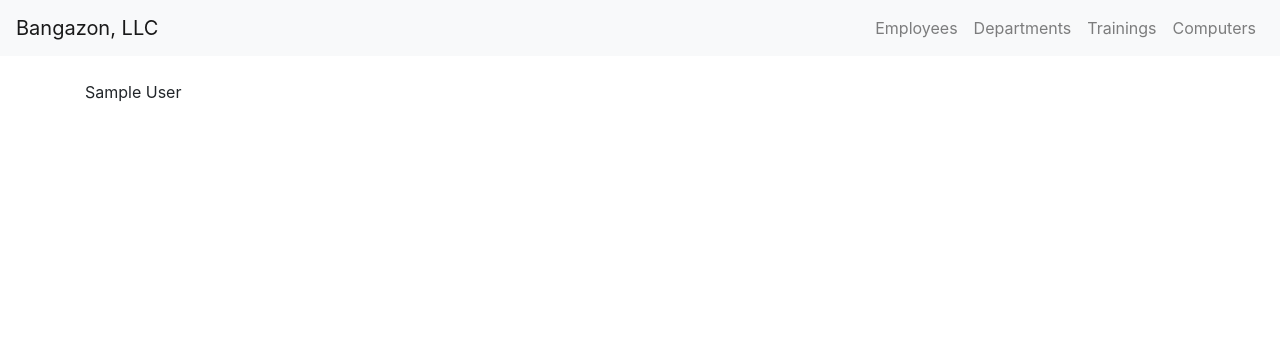
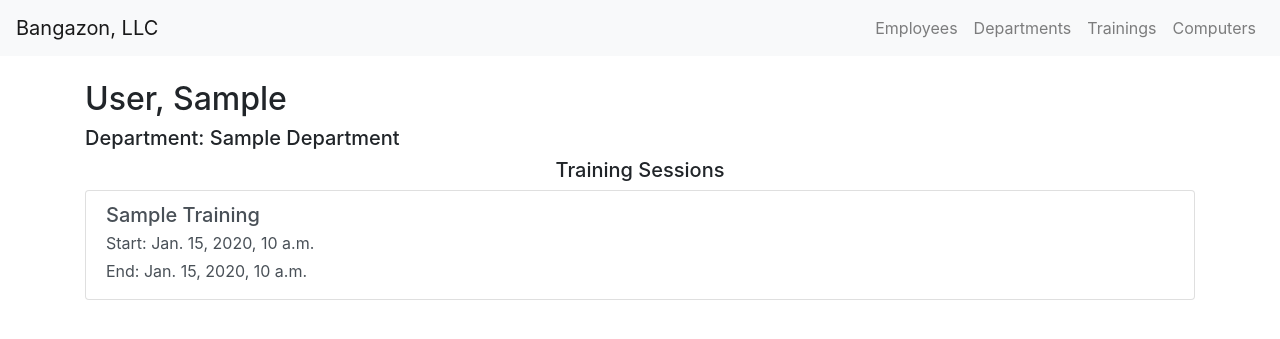
Before and after one commit to raving-remoras/bangazon-workflow, a Django app: page /bangazon/employees/1/ in a window 1280 px wide. Shown: the top 339 px of the page. Run offline with Django 3.2, Linux system fonts and the light colour scheme; tables that the repository leaves empty hold one stand-in row (values such as "Sample post"); some libraries are stand-ins or nearby versions.

Commit message:
added employee training progs to detail page

```diff
--- a/agileHR/templates/agileHR/employee_detail.html
+++ b/agileHR/templates/agileHR/employee_detail.html
@@ -1,5 +1,20 @@
-{% extends "agileHR/index.html" %}
+{% extends "agileHR/index.html" %} {% block content %}
+<h2>{{ employee.last_name }}, {{ employee.first_name }}</h2>
+<h5>Department: {{ employee.department.name|title }}</h5>
+<div class="text-center"><h5>Training Sessions</h5></div>
+<div class="list-group">
+  {% for training_session in employee.employeetraining_set.all %}
+  <a
+    href="#"
+    class="list-group-item list-group-item-action flex-column align-items-start"
+  >
+    <div class="d-flex w-100 justify-content-between">
+      <h5 class="mb-1">{{ training_session.training.title|title }}</h5>
+    </div>
+    <p class="mb-1">Start: {{ training_session.training.start_date }}</p>
+    <p class="mb-1">End: {{ training_session.training.end_date }}</p>
+  </a>
+  {% endfor %}
+</div>
 
-{% block content %}
-    {{employee.first_name}} {{employee.last_name}}
 {% endblock content %}
```
